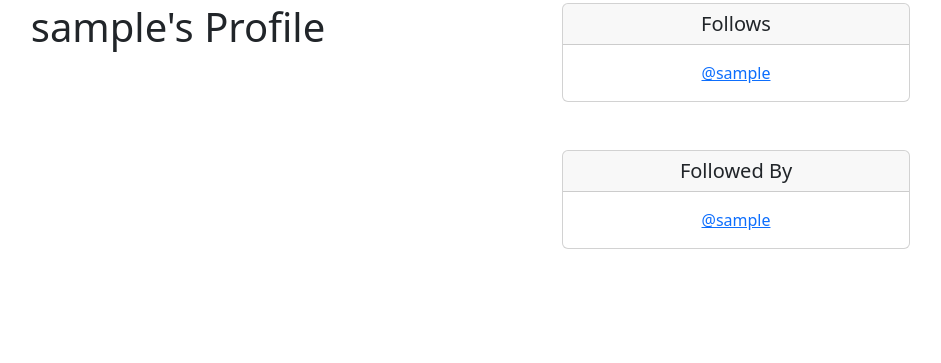
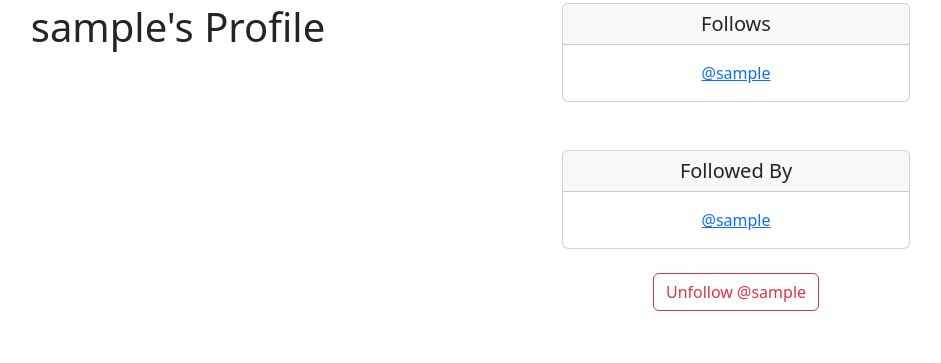
Before and after one commit to clovis20/pypeep, a Django app: page /profile/1 in a window 1280 px wide. Shown: the part 77-440 px from the top of the page, without its empty margins (276-1217 px from the left). Run offline with Django 5.2, Linux system fonts and the light colour scheme; the visitor is signed in with stand-in values (Sample User, id 1); data comes from the database, SQL or seed files in the repository.

Commit message:
add follow btn

```diff
--- a/pypeepapp/templates/profile.html
+++ b/pypeepapp/templates/profile.html
@@ -33,6 +33,28 @@
                         {% endfor %}</p>
                     </div>
                 </div>
+                <br/>
+
+                <form method=POST>
+                    {% csrf_token %}
+                    {% if profile in user.profile.follows.all %}
+                        <button class='btn btn-outline-danger' name='follow'
+                        value='unfollow' type='submit'>
+                            Unfollow @{{ profile.user.username|lower }}
+                        </button>
+
+                    {% else %}
+                        <button class='btn btn-outline-success' name='follow'
+                        value='follow' type='submit'>
+                            Follow @{{ profile.user.username|lower }}
+                        </button>
+
+
+                    {% endif %}
+
+
+                </form>
+
             </div>
         </div>
     </div>
--- a/pypeepapp/views.py
+++ b/pypeepapp/views.py
@@ -16,6 +16,21 @@ def profile_list(request):
 def profile(request, pk):
     if request.user.is_authenticated:
         profile = Profile.objects.get(user_id=pk)
+
+        #Post Form Logic
+        if request.method == 'POST':
+            #Get current user ID
+            current_user_profile = request.user.profile
+            #Get form data
+            action = request.POST['follow']
+            #Decide to follow or unfollow
+            if action == 'unfollow':
+                current_user_profile.follows.remove(profile)
+            else:
+                current_user_profile.follows.add(profile)
+            #Save the profile
+            current_user_profile.save()
+
         return render(request, 'profile.html', {'profile':profile})
     else:
         messages.success(request, ('You Must Be Logged In To View This Page..'))
```
